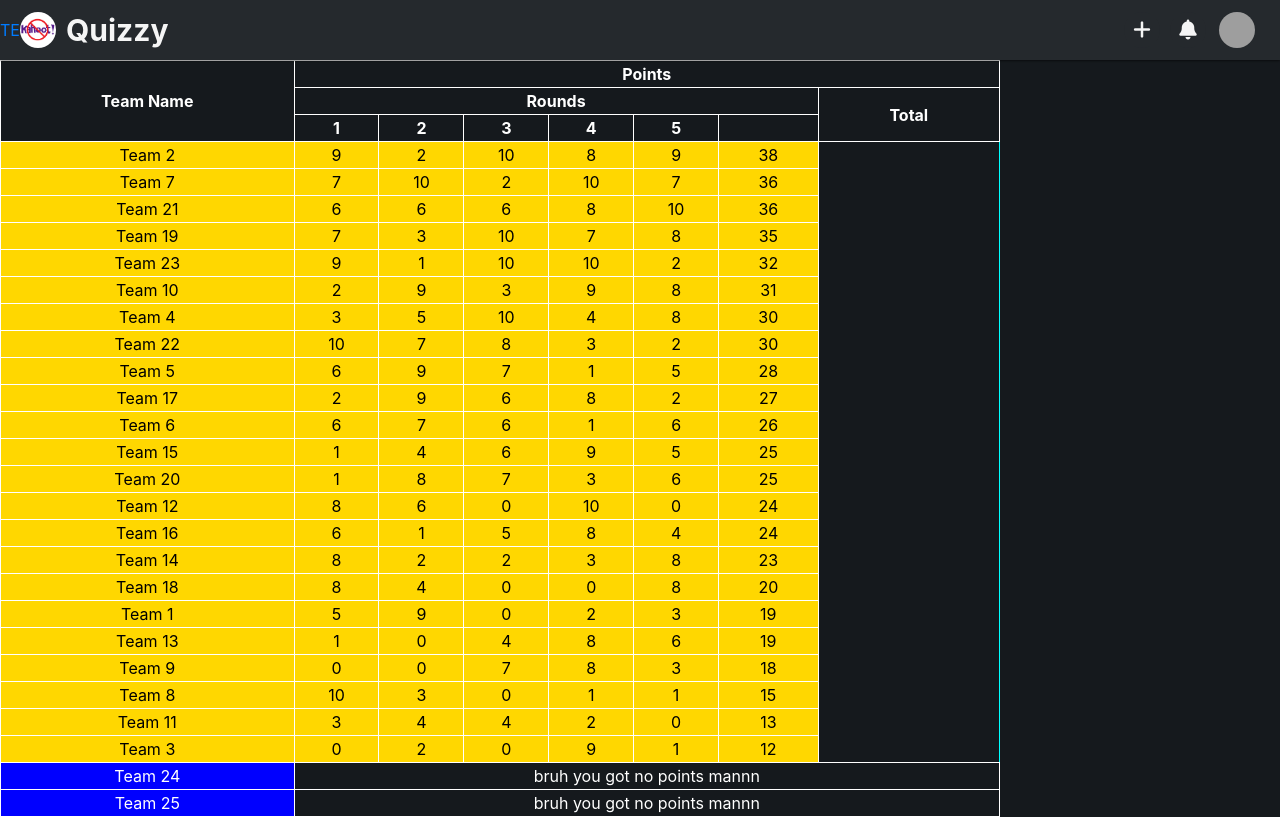
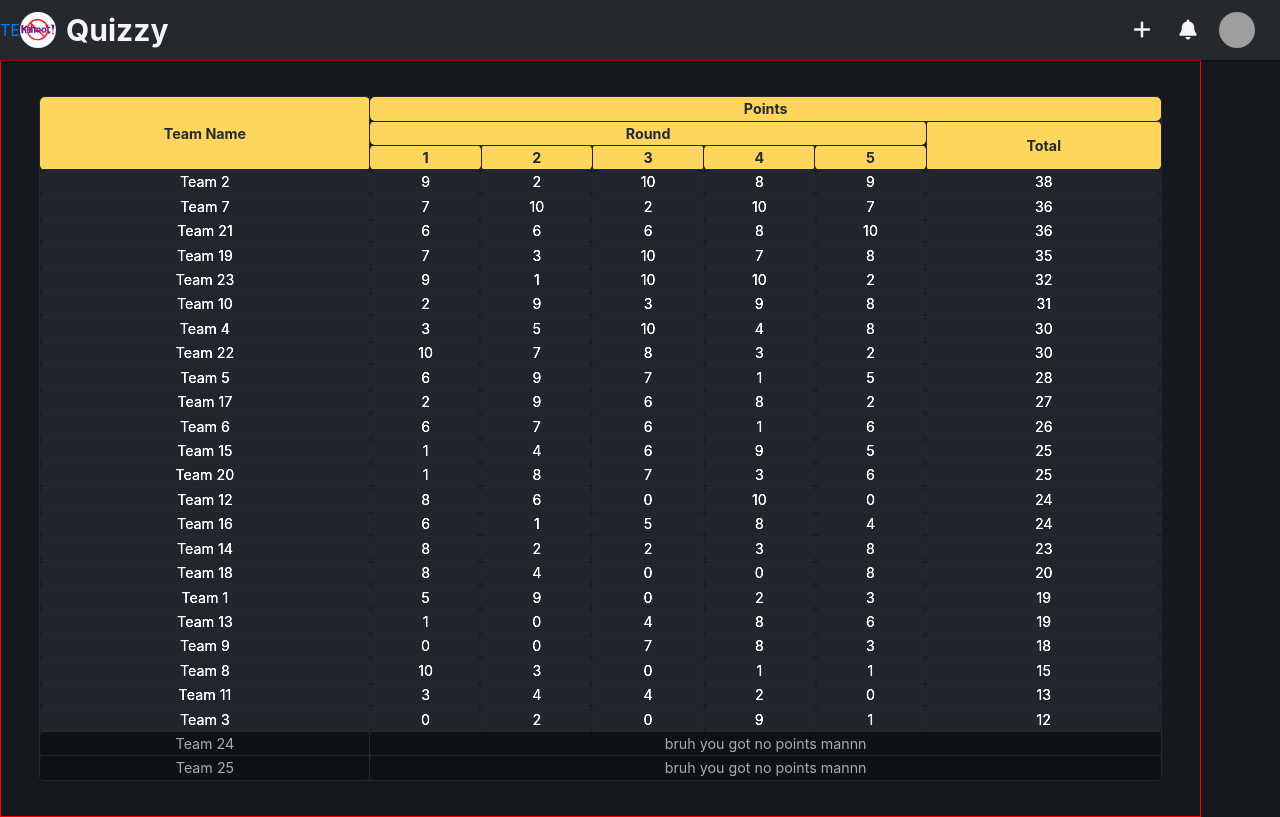
Before and after one commit to PhrogLover/Quizzy, a React (Create React App) app in the folder client/: page /test in a window 1280 px wide. Built offline with nearby package versions, Linux system fonts and the light colour scheme; grey boxes are pictures that could not be loaded.

Commit message:
Leaderboard resize temp fix, host-review styled

```diff
--- a/client/src/components/basic/Leaderboard.js
+++ b/client/src/components/basic/Leaderboard.js
@@ -1,10 +1,24 @@
 import "./leaderboard.css";
 import $ from "jquery";
-import { useState } from "react";
+import { useState,useEffect } from "react";
 
 const Leaderboard = ({ teamList, user }) => {
 
     const [ leaderboard, setLeaderboard ] = useState(initLeaderboard($.extend(true, [], teamList)));
+    const [ lbDimensions, setLbDimensions] = useState(resizeLeaderBoard());
+
+    useEffect(() => {
+        setLbDimensions(resizeLeaderBoard());
+    },[])
+
+    function resizeLeaderBoard() {
+        let sectionWidth= $("#leaderboard").width();
+        let sectionHeight= $("#leaderboard").height();
+        let fontSize = sectionHeight/(2*(leaderboard.length)+3);
+
+        console.log("height " + sectionHeight + " font " +fontSize + " length " + leaderboard.length);
+        return {height: sectionHeight+"px", width: sectionWidth+ "px", fontSize: fontSize+"px" };
+    }
 
 
     function initLeaderboard(teamList) {
@@ -39,20 +53,20 @@ const Leaderboard = ({ teamList, user }) => {
     }
 
     return (
-        <div className="leaderboard">
+        <div id="leaderboard" className="leaderboard" style={lbDimensions}>
             <table>
                 <thead>
                     <tr>
                         <th rowSpan="3">
                             Team Name
                         </th>
-                        <th colSpan={leaderboard[0].length}>
+                        <th colSpan={leaderboard[0].length-1}>
                             Points
                         </th>
                     </tr>
                     <tr>
-                        <th colSpan={leaderboard[0].length-1}>
-                            Rounds
+                        <th colSpan={leaderboard[0].length-2}>
+                            Round
                         </th>
                         <th rowSpan="2">
                             Total
@@ -68,8 +82,8 @@ const Leaderboard = ({ teamList, user }) => {
                     { leaderboard.map((team, i) => (
                         <tr key={i} className={(team[0].players && team[0].players.some(player => (player.id === user.googleId)) ? "coloured" : "not-coloured")}>{/* if they have not participated in any of the rounds */}
                             { !team.some(score => (score.points !== undefined)) && <>
-                                <td  className="not-participated">{ team[0].name }</td>
-                                <td colSpan={leaderboard[0].length}>bruh you got no points mannn</td>
+                                <td className="not-participated">{ team[0].name }</td>
+                                <td className="not-participated" colSpan={leaderboard[0].length}>bruh you got no points mannn</td>
                                 </>
                             }
                             { team.some(score => (score.points !== undefined)) &&
--- a/client/src/components/basic/leaderboard.css
+++ b/client/src/components/basic/leaderboard.css
@@ -1,32 +1,46 @@
 .leaderboard {
     position: relative;
-    width: 1000px;
-    height: fit-content;
+    width: 100%;
+    height: 100%;
     color: white;
-    ;
+    border: 1px solid red;
+    padding: 0 3%;
+    display: flex;
+    justify-content: center;
+    align-items: center;
+}
+.team-name{
+    font-size: inherit;
 }
 
 .leaderboard .coloured {
-    background-color: gold;
-    color: black;
+    filter: brightness(150%);
 }
 
 .leaderboard .not-participated {
-    background-color: blue;
+    filter: brightness(70%);
+
 }
 
 /* Leaderboard Table */
 
 table{
-    border: aqua 1px solid;
     width: 100%;
-    height: 56.25%;
+    overflow: hidden;
+    border-radius: 5px;
 }
 
 th{
-    border: 1px solid white;
+    border-radius: var(--border-radius);
+    border: 1px var(--colour-black2) solid;
+    background-color: var(--primary-colour);
+    color: var(--colour-black2);
+
 }
 td{
-    border: 1px solid white;
+    border: 1px var(--colour-black2) solid;
+    border-radius: var(--border-radius);
+    background-color: var(--colour-black);
+    color: var(--font-colour);
 
 }
--- a/client/src/components/quiz/SlideScript.js
+++ b/client/src/components/quiz/SlideScript.js
@@ -146,10 +146,18 @@ const SlideScript = ({ quiz, onSlideChange, slideData, onSlideChangeVar, socket,
                 if (quiz.showAns) {
                     setShowAns(true);
                     setScriptButtonValue("Reveal Answers");
+                    setScriptButtonStyle({
+                        border: "var(--colour-red) 2px solid",
+                        backgroundColor: "var(--colour-red)",
+                    })
                 }
                 else {
                     setLeaderboard(true);
                     setScriptButtonValue("Calculate Leaderboard");
+                    setScriptButtonStyle({
+                        border: "var(--colour-green) 2px solid",
+                        backgroundColor: "var(--colour-green)",
+                    })
                 }
                 setScriptButtonDisabled(false);
                 setScriptButtonStyle({
@@ -207,6 +215,12 @@ const SlideScript = ({ quiz, onSlideChange, slideData, onSlideChangeVar, socket,
                 setIsPending(false);
                 setScriptButtonDisabled(false);
                 setScriptButtonValue("Calculate Leaderboard");
+                setScriptButtonStyle({
+                    border: "var(--colour-green) 2px solid",
+                    backgroundColor: "var(--colour-green)",
+                    color: "var(--colour-black2)"
+                })
+
                 console.log("Answer phase end");
             }, 5000);
             await sleep(5000);
@@ -230,8 +244,9 @@ const SlideScript = ({ quiz, onSlideChange, slideData, onSlideChangeVar, socket,
                 if (roundsRemaining === 1) {
                     setScriptButtonValue("End of Quiz!")
                     setScriptButtonStyle({
-                        border: "var(--colour-green) 2px solid",
-                        backgroundColor: "var(--colour-green)",
+                        border: "var(--primary-colour) 2px solid",
+                        backgroundColor: "var(--primary-colour)",
+                        color: "var(--colour-black2)"
                     })
                     setEndOfQuiz(true);
                     //quiz done
--- a/client/src/components/quiz/host/HostView.js
+++ b/client/src/components/quiz/host/HostView.js
@@ -154,8 +154,9 @@ const HostView = ({ user, mainId, socket, quiz, round }) => {
                         ))}
                     </div>
                     <div className="host-middle">
-                        <button type="button" onClick={closeQuiz}>Close Quiz</button>
                         <div className="middle-wrapper">
+                            <button className="close-quiz-button" type="button" onClick={closeQuiz}>End Quiz</button>
+
                             <div className="host-stream-wrapper">
                                 <HostStream user = { user } teamList = { leaderboard } mainId = { mainId } socket = { socket } quiz={ quiz } sessionName={"MainQuiz"+mainId} />
                             </div>
--- a/client/src/components/quiz/host/hostview.css
+++ b/client/src/components/quiz/host/hostview.css
@@ -20,6 +20,20 @@
     flex-direction: row;
     align-items: center;
     justify-content: center;
+}
+.close-quiz-button{
+    position: absolute;
+    top: 10px;
+    right: 10px;
+    z-index: 50;
+    padding: 5 10px;
+    border-radius: var(--border-radius);
+    background-color: var(--secondary-colour);
+    border: 2px solid var(--secondary-colour);
+    color: var(--font-colour);
+}
+.close-quiz-button:hover{
+    filter: brightness(80%);
 }
 .host-left{
     min-width: 300px;
--- a/client/src/components/quiz/team/HostReview.css
+++ b/client/src/components/quiz/team/HostReview.css
@@ -0,0 +1,71 @@
+.host-review{
+    width: 100%;
+    height: 100%;
+    padding: 5px 20px;
+    color: var(--font-colour);
+    position: relative;
+}
+.host-review-header{
+    width: 100%;
+    text-align: center;
+}
+.host-review-container{
+    display: flex;
+    align-items: center;
+    justify-content: center;
+    flex-direction: column;
+    width: 100%;
+    height: 100%;
+}
+.comment-review-container{
+    font-size: 15px;
+}
+.host-review-text-area{
+    width: 90%;
+    height: 80px;
+    transition: 200ms;
+    resize: none;
+    border-radius: var(--border-radius);
+    outline: none;
+    border: var(--bg-colour) 3px solid;
+    padding: 5px;
+    font-size: 14px;
+}
+.host-review-text-area:hover{
+    border: var(--primary-colour) 3px solid;
+}
+.host-review-text-area:focus{
+    border: var(--primary-colour) 3px solid;
+    height: 180px;
+}
+.stars input{
+    display: none;
+}
+.stars{
+    font-size: 30px;
+    display: flex;
+    flex-direction: row-reverse;
+}
+.stars label{
+    margin: 5px ;
+}
+.stars label:hover{
+    cursor: pointer;
+}
+.yellow-star{
+    color: var(--primary-colour);
+    filter: drop-shadow(0 0 0.3rem var(--primary-colour));
+}
+.plain-star{
+    color: grey;
+}
+.submit-review-button{
+    border: var(--primary-colour) 2px solid;
+    background:transparent;
+    color: var(--primary-colour);
+    padding: 5px 10px;
+}
+.submit-review-button:hover{
+    background-color: var(--primary-colour);
+    color: var(--colour-black2);
+}
--- a/client/src/components/quiz/team/HostReview.js
+++ b/client/src/components/quiz/team/HostReview.js
@@ -19,13 +19,33 @@ const HostReview = ({ hostId }) => {
         })
     }
 
+
+
+
+
     return (
         <div className="host-review">
-            <form onSubmit={ submitReview }>
-                { /* STAR REVIEW THING */ }
-                <label htmlFor="comment">Write a Comment if You Want to as well!</label>
-                <textarea type="text" id="comment" value={ comment } onChange={(text => (setComment(text.target.value)))} />
-                <button type="submit" >Submit Review</button>
+            <form className="host-review-container" onSubmit={ submitReview }>
+                    <div className="host-review-header">
+                        Did You Like The Host?
+                    </div>
+                    <div class="stars">
+                        <input className="star star-5" id="star-5" type="radio" name="star"/>
+                        <label onClick={()=>setRating(5)} className={(rating == 5)? "yellow-star":"plain-star"} for="star-5"><i className="fas fa-star"></i></label>
+                        <input className="star star-4" id="star-4" type="radio" name="star"/>
+                        <label onClick={()=>setRating(4)} className={(rating >= 4)? "yellow-star":"plain-star"} for="star-4"><i className="fas fa-star"></i></label>
+                        <input className="star star-3" id="star-3" type="radio" name="star"/>
+                        <label onClick={()=>setRating(3)} className={(rating >= 3)? "yellow-star":"plain-star"} for="star-3"><i className="fas fa-star"></i></label>
+                        <input className="star star-2" id="star-2" type="radio" name="star"/>
+                        <label onClick={()=>setRating(2)} className={(rating >= 2)? "yellow-star":"plain-star"} for="star-2"><i className="fas fa-star"></i></label>
+                        <input className="star star-1" id="star-1" type="radio" name="star"/>
+                        <label onClick={()=>setRating(1)} className={(rating >= 1)? "yellow-star":"plain-star"} for="star-1"><i className="fas fa-star"></i></label>
+                    </div>
+                    <div className="comment-review-container">
+                        <div>Leave A Comment For The Host! <i>(optional)</i> {rating}</div>
+                        <textarea className="host-review-text-area" type="text" id="comment" value={ comment } onChange={(text => (setComment(text.target.value)))} />
+                        <button className="submit-review-button" type="submit" >Submit Review</button>
+                    </div>
             </form>
         </div>
      );
```
